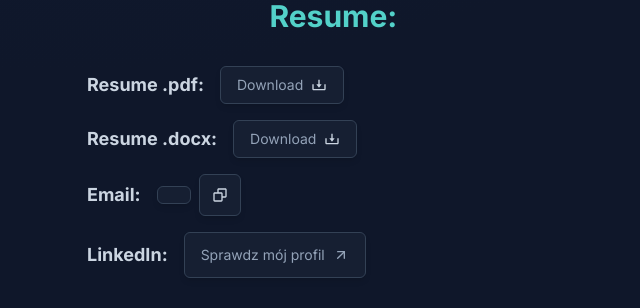
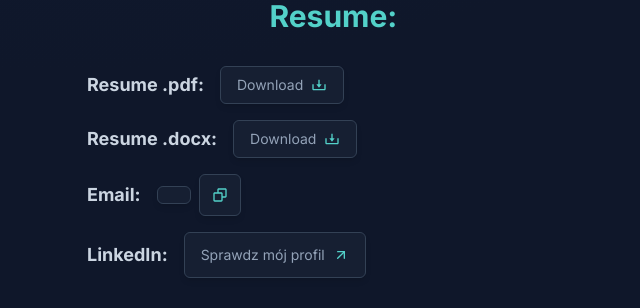
Before and after one commit to RETOVSKEJ/PersonalWebsite, a Next.js app: page / in a window 1280 px wide. Shown: the part 1816-2124 px from the top of the page, without its empty margins (585-1225 px from the left). Built offline with nearby package versions, Linux system fonts and the light colour scheme; a web font is replaced by a local one.

Commit message:
smal ui/ux fixes

```diff
--- a/app/globals.css
+++ b/app/globals.css
@@ -20,7 +20,7 @@
     @apply button py-1.5 px-3 text-xs rounded-full;
   }
   .button-transparent {
-    @apply py-2 px-4 rounded-md shadow-md text-slate-300 border border-slate-700 bg-slate-700/20 hover:brightness-150 active:brightness-200;
+    @apply text-accent py-2 px-4 rounded-md shadow-md border border-slate-700 bg-slate-700/20 hover:brightness-150 active:brightness-200;
   }
 
   .nav-indicator {
--- a/app/layout.tsx
+++ b/app/layout.tsx
@@ -21,11 +21,8 @@ export default function RootLayout({
       <body
         className={`${inter.className} bg-primary scroll-smooth border-box selection:bg-accent selection:text-slate-600`}
       >
-        <div className="flex top-0 w-full gap-8 p-6 px-8 z-50 fixed justify-end items-center">
-          <ThemePicker />
-          <LanguagePicker />
-        </div>
-        <div>{children}</div>
+        <Navbar />
+        {children}
       </body>
     </html>
   );
--- a/components/ContactMe.tsx
+++ b/components/ContactMe.tsx
@@ -100,7 +100,7 @@ export default function ContactMe() {
             rel="noopener"
           >
             <span>Sprawdz mój profil</span>{" "}
-            <FiArrowUpRight className="text-slate-400 text-md" />
+            <FiArrowUpRight className="text-accent text-md" />
           </Link>
         </div>
       </div>
--- a/components/Navbar.tsx
+++ b/components/Navbar.tsx
@@ -1,22 +1,11 @@
-import ContactMe from "./ContactMe";
 import ThemePicker from "./ThemePicker";
 import LanguagePicker from "./LanguagePicker";
-import Link from "next/link";
 
 export default function Navbar() {
   return (
-    <nav className="fixed w-full h-16 py-2 px-4 flex items-center bg-gradient-to-t from-primary/50 to-slate-700/50 justify-end gap-4 backdrop-blur-sm border-bottom ">
+    <div className="flex top-0 w-full gap-8 p-6 px-8 z-50 fixed justify-end items-center">
       <ThemePicker />
       <LanguagePicker />
-      <ContactMe />
-      <Link
-        className="button"
-        href="/resume.pdf"
-        target="_blank"
-        rel="noopener"
-      >
-        Resume
-      </Link>
-    </nav>
+    </div>
   );
 }
--- a/components/Projects.tsx
+++ b/components/Projects.tsx
@@ -97,7 +97,7 @@ export function Project({
         <div className="w-[66%] flex flex-col gap-2">
           <h5 className="text-base flex items-center gap-1">
             {name}{" "}
-            <span className="text-base self-end group-hover:-translate-y-1 group-hover:translate-x-[2px] transition-all duration-300  pb-[2px] ">
+            <span className="text-base self-end group-hover:text-accent group-hover:-translate-y-1 group-hover:translate-x-[2px] transition-all duration-300  pb-[2px] ">
               <FiArrowUpRight />
             </span>
           </h5>
--- a/components/ThemePicker.tsx
+++ b/components/ThemePicker.tsx
@@ -26,12 +26,12 @@ export default function ThemePicker() {
 
   const handleMode = () => setDarkTheme(!darkTheme);
   return (
-    <div onClick={handleMode}>
+    <button onClick={handleMode}>
       {darkTheme ? (
         <FaSun size="24" className="top-navigation-icon" />
       ) : (
         <FaMoon size="24" className="top-navigation-icon" />
       )}
-    </div>
+    </button>
   );
 }
```
